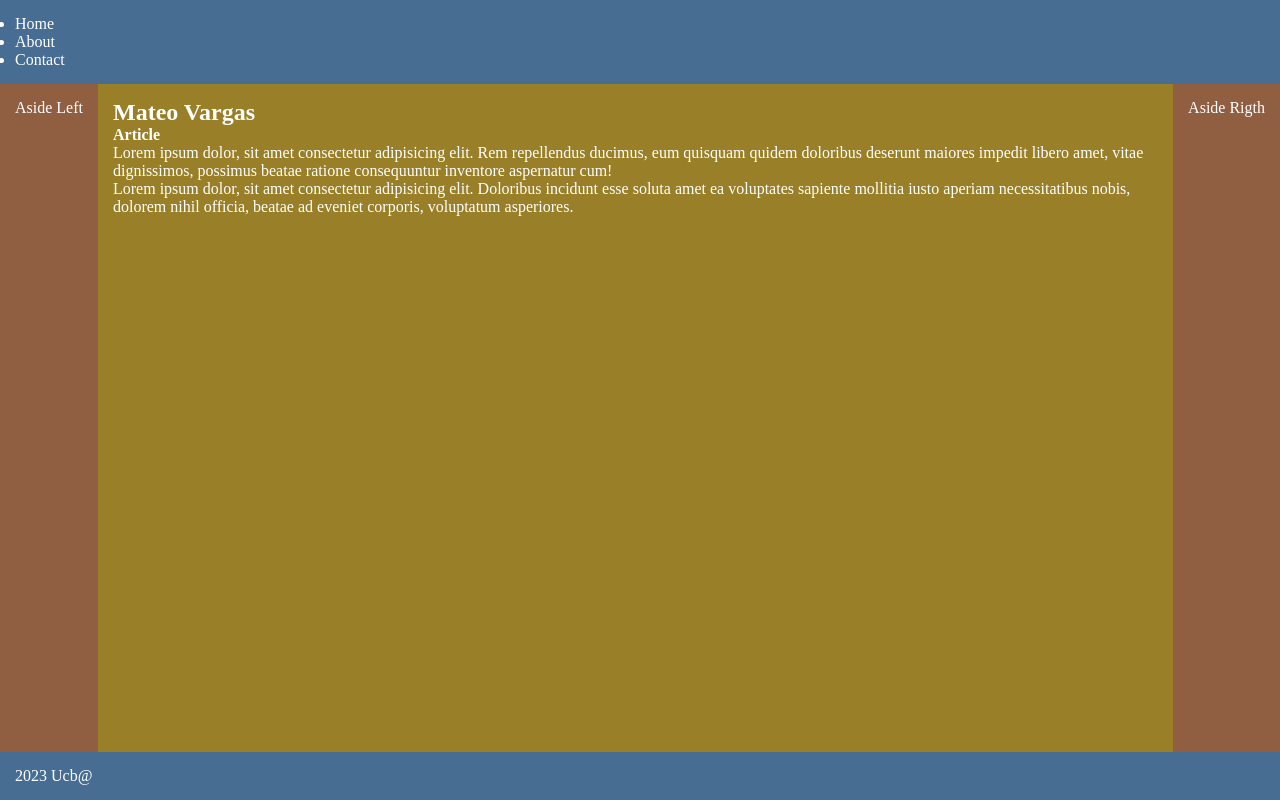
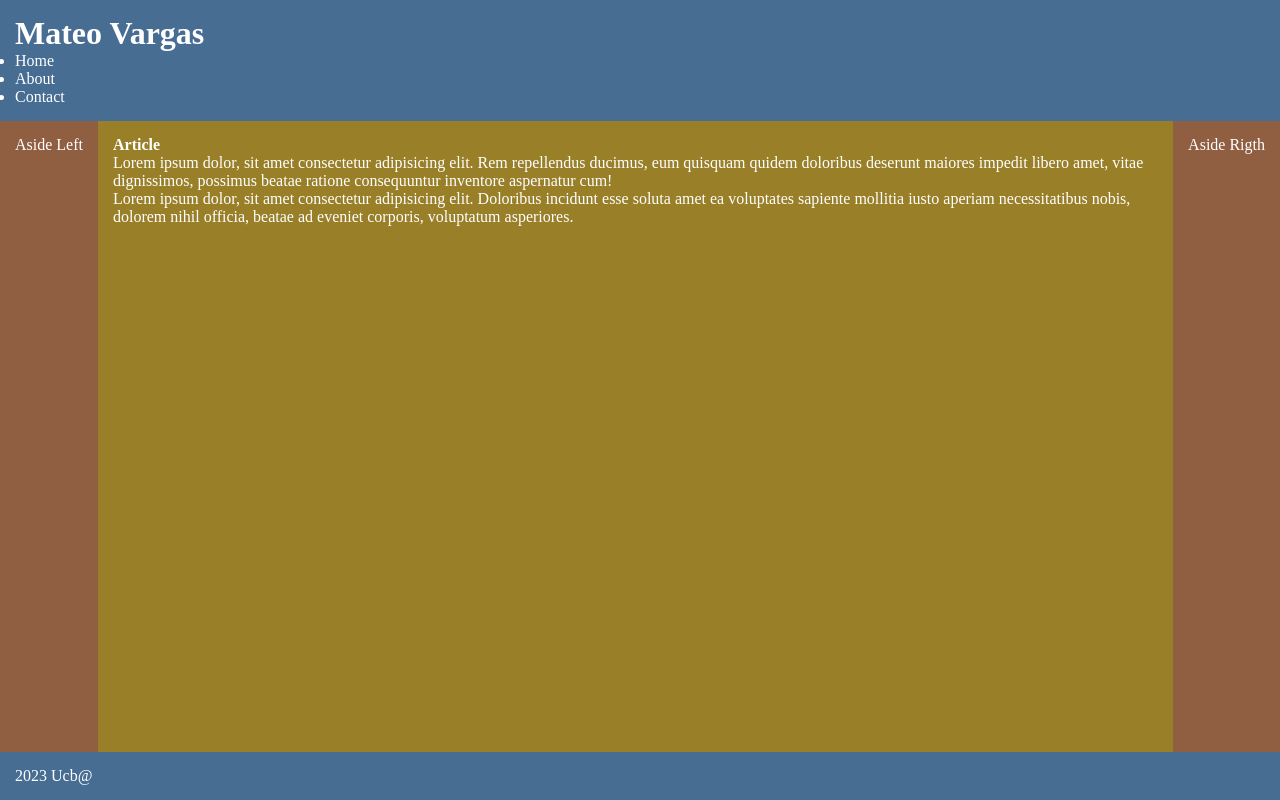
Before and after one commit to MateoDVE/Practica-2-Tec-Web, a plain HTML site: page index.html in a window 1280 px wide. Drawn offline with Linux system fonts and the light colour scheme.

Commit message:
correcion de nombre

```diff
--- a/index.html
+++ b/index.html
@@ -7,6 +7,7 @@
 </head>
 <body>
     <div id = "header">
+        <h1>Mateo Vargas</h1>
         <div id = "nav">
             <div>
                 <ul>
@@ -21,7 +22,6 @@
         Aside Left
     </div>
     <div id = "main">
-        <h2>Mateo Vargas</h2>
         <div id = "article">
             <h4>Article</h4>
             <div id = "section-1">
```
